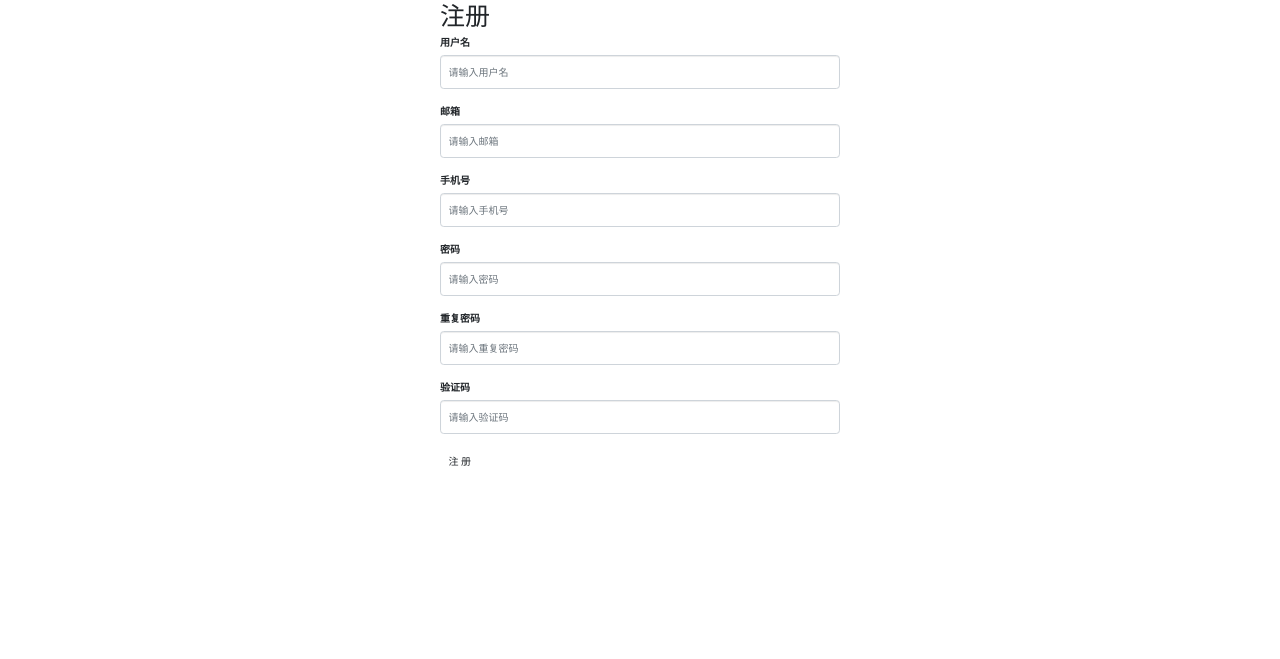
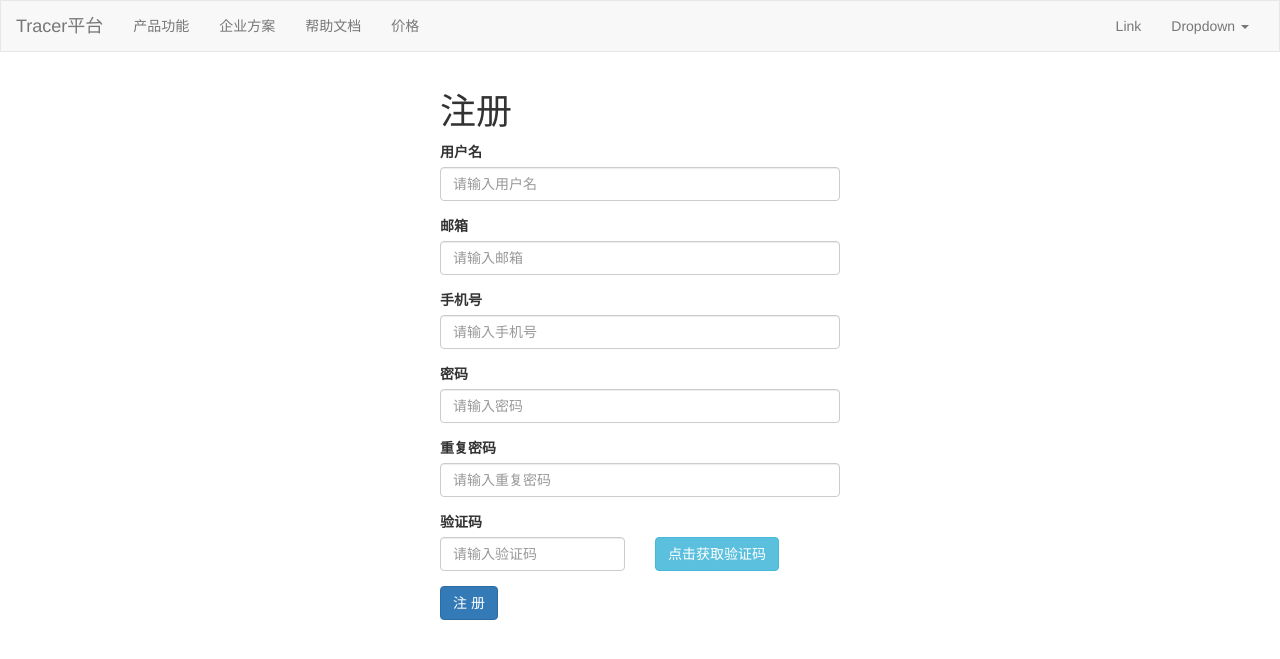
Before and after one commit to zhanghao-zh21/bug_manage, a Django app: page /register/ in a window 1280 px wide. Shown: the top 659 px of the page. Run offline with Django 4.2, Linux system fonts and the light colour scheme; some libraries are stand-ins or nearby versions.

Commit message:
注册页面å¤%30

```diff
--- /dev/null
+++ b/Web/templates/layout/basic.html
@@ -0,0 +1,64 @@
+{% load static %}
+<!DOCTYPE html>
+<html lang="en">
+<head>
+    <meta charset="UTF-8">
+    <title>{% block title %} }{% endblock %}</title>
+    <!--引入css-->
+    <link rel="stylesheet" href="{% static 'plugins/bootstrap-3.4.1-dist/css/bootstrap.min.css' %}">
+    <link rel="stylesheet" href="{% static 'plugins/bootstrap-3.4.1-dist/font-awesome-4.7.0/css/font-awesome.min.css' %}">
+    <style>
+        .navbar-default{
+            border-radius: 0;
+        }
+    </style>
+    {% block css %}{% endblock %}
+</head>
+<body>
+<nav class="navbar navbar-default">
+    <div class="container-fluid">
+        <!-- Brand and toggle get grouped for better mobile display -->
+        <div class="navbar-header">
+            <button type="button" class="navbar-toggle collapsed" data-toggle="collapse"
+                    data-target="#bs-example-navbar-collapse-1" aria-expanded="false">
+                <span class="sr-only">Toggle navigation</span>
+                <span class="icon-bar"></span>
+                <span class="icon-bar"></span>
+                <span class="icon-bar"></span>
+            </button>
+            <a class="navbar-brand" href="#">Tracer平台</a>
+        </div>
+
+        <!-- Collect the nav links, forms, and other content for toggling -->
+        <div class="collapse navbar-collapse" id="bs-example-navbar-collapse-1">
+            <ul class="nav navbar-nav">
+                <li><a href="#">产品功能</a></li>
+                <li><a href="#">企业方案</a></li>
+                <li><a href="#">帮助文档</a></li>
+                <li><a href="#">价格</a></li>
+
+            </ul>
+            <ul class="nav navbar-nav navbar-right">
+                <li><a href="#">Link</a></li>
+                <li class="dropdown">
+                    <a href="#" class="dropdown-toggle" data-toggle="dropdown" role="button" aria-haspopup="true"
+                       aria-expanded="false">Dropdown <span class="caret"></span></a>
+                    <ul class="dropdown-menu">
+                        <li><a href="#">Action</a></li>
+                        <li><a href="#">Another action</a></li>
+                        <li><a href="#">Something else here</a></li>
+                        <li role="separator" class="divider"></li>
+                        <li><a href="#">Separated link</a></li>
+                    </ul>
+                </li>
+            </ul>
+        </div><!-- /.navbar-collapse -->
+    </div><!-- /.container-fluid -->
+</nav>
+{% block content %}{% endblock %}
+<!--引入js-->
+<script src="{% static 'js/jquery-3.6.1.min.js' %}"></script>
+<script src="{% static 'plugins/bootstrap-3.4.1-dist/js/bootstrap.min.js' %}"></script>
+{% block js %}{% endblock %}
+</body>
+</html>
--- a/Web/templates/register.html
+++ b/Web/templates/register.html
@@ -1,38 +1,47 @@
+{% extends 'layout/basic.html' %}
 {% load static %}
-<!DOCTYPE html>
-<html lang="en">
-<head>
-    <meta charset="UTF-8">
-    <title>注册</title>
-    <!--引入css-->
-    <link rel="stylesheet" href="{% static 'plugins/bootstrap-3.4.1-dist/css/bootstrap.css' %}">
-    <link rel="stylesheet" href="{% static 'plugins/bootstrap-3.4.1-dist/font-awesome-4.7.0/css/font-awesome.css' %}">
-    <link href="https://cdn.bootcdn.net/ajax/libs/twitter-bootstrap/5.2.3/css/bootstrap.min.css" rel="stylesheet">
+{% block title %}用户注册{% endblock %}
+
+{% block css %}
     <style>
         .account {
             width: 400px;
             margin: 0 auto;
         }
     </style>
-</head>
-<body>
 
+{% endblock %}
+
+{% block content %}
+
+<div class="container">
 <div class="account">
     <h1>注册</h1>
     <form>
         {% for foo in form %}
-            <div class="form-group">
-                <label for="{{ foo.id_for_label }}">{{ foo.label }}</label>
-                {{ foo }}
-            </div>
+            {% if foo.name == 'code' %}
+                <div class="form-group">
+                    <label for="{{ foo.id_for_label }}">{{ foo.label }}</label>
+                    <div class="clearfix">
+                        <div class="col-md-6" style="padding-left: 0">{{ foo }}</div>
+                        <div class="col-md-6">
+                            <input type="button" class="btn btn-info" value="点击获取验证码">
+                        </div>
+                    </div>
+
+                </div>
+            {% else %}
+                <div class="form-group">
+                    <label for="{{ foo.id_for_label }}">{{ foo.label }}</label>
+                    {{ foo }}
+                </div>
+            {% endif %}
         {% endfor %}
-        <button type="submit" class="btn btn-default">注 册</button>
+        <button type="submit" class="btn btn-primary">注 册</button>
     </form>
 </div>
+</div>
+{% endblock %}
 
-
-<!--引入js-->
-<script src="{% static 'js/jquery-3.6.1.min.js' %}"></script>
-<script src="{% static 'plugins/bootstrap-3.4.1-dist/js/bootstrap.min.js' %}"></script>
-</body>
-</html>
+{% block js %}
+{% endblock %}
--- a/Web/views.py
+++ b/Web/views/register.py
@@ -1,3 +1,4 @@
+# -*- coding:utf-8 -*-
 import random
 
 # Create your views here.
--- a/bug_manage/settings.py
+++ b/bug_manage/settings.py
@@ -125,7 +125,11 @@ TENCENT_SMS_TEMPLATE = {
     'login': 1744670,
     're_password': 1744669,
 }
-
+# #######设置redis密码#########
+REDIS_PASSWORD = None
+# #######连接Redis############
+CACHES = {
+}
 try:
     from .local_settings import *
 except ImportError:
--- a/bug_manage/urls.py
+++ b/bug_manage/urls.py
@@ -15,11 +15,10 @@ Including another URLconf
 """
 from django.contrib import admin
 from django.urls import path
-
-from Web import views
-
+from django.conf.urls import include
+from Web.views import register
 urlpatterns = [
     path('admin/', admin.site.urls),
-    path('send/sms/', views.send_sms),
-    path('register/', views.register)
+    path('register/', register.register,name='register')
+
 ]
```
Also changed, not shown: Web/utils/Redis.py (added, +19 -0 lines).
